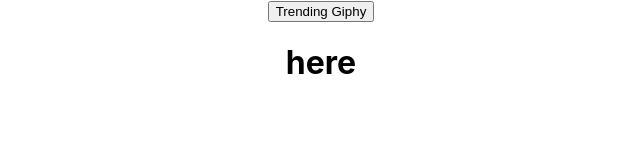
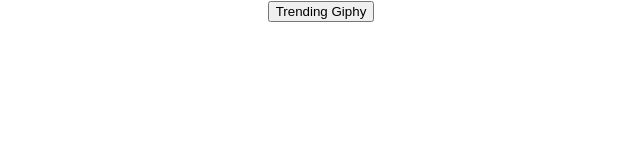
Before and after one commit to theonlykmac200/GiphyFun, a React (Create React App) app: page / in a window 1280 px wide. Shown: the top 160 px of the page, without its empty margins (319-959 px from the left). Built offline with nearby package versions, Linux system fonts and the light colour scheme.

Commit message:
getting closer to rendering giphy

```diff
--- a/src/App.js
+++ b/src/App.js
@@ -5,7 +5,7 @@
 
 function App() {
 
-  const [giphy, setGiphy] = useState({});
+  const [giphy, setGiphy] = useState(null);
   const makeApiCall= async () =>{
     const GiphyUrl = 'https://api.giphy.com/v1/gifs/random?api_key=z3n8ezDFCFKYT4oMiIfQSkEbGvAZJYrf'
     const res =await fetch(GiphyUrl);
--- a/src/components/GiphyDisplay.js
+++ b/src/components/GiphyDisplay.js
@@ -5,7 +5,7 @@
             // giphy.embed_url ?
         <>
         {/* <img src={giphy.data.embed_url}/> */}
-        <h1>here</h1>
+        <h1>{giphy?.data.source}</h1>
         </>
         // :
         // <h1> click the button to get your trending Giphy</h1>
```
